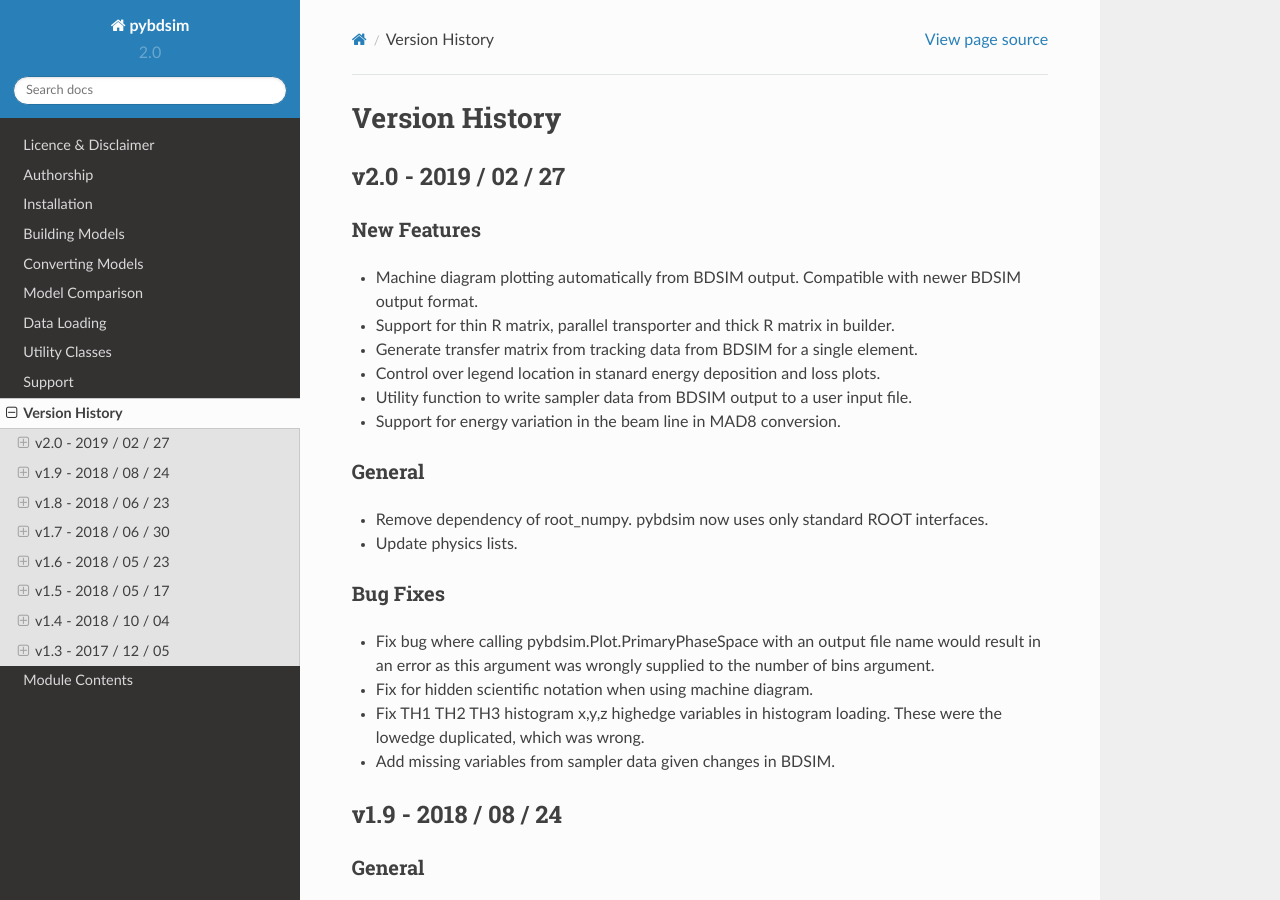
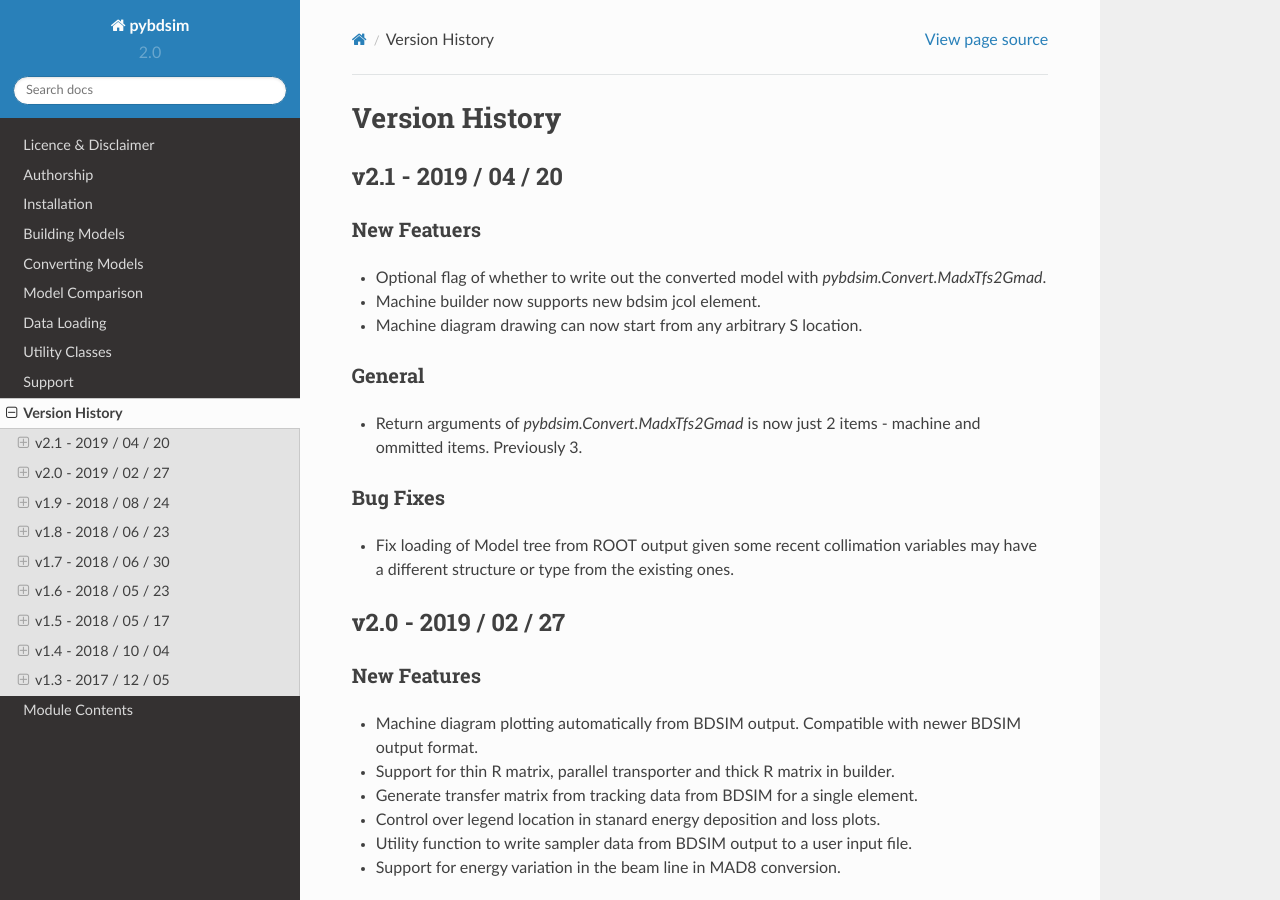
Before and after one commit to bdsim-collaboration/pybdsim, a Sphinx documentation site: the page built from docs/source/version_history.rst, in a window 1280 px wide and 900 px high. Built offline with Sphinx 7.4.7 and the Read the Docs theme 2.0.0, drawn with Linux system fonts in a browser that asks for light colours.

Commit message:
Document changes and update docstrings for changed interfaces.

```diff
--- a/docs/source/version_history.rst
+++ b/docs/source/version_history.rst
@@ -1,6 +1,27 @@
 ===============
 Version History
 ===============
+
+v2.1 - 2019 / 04 / 20
+=====================
+
+New Featuers
+------------
+
+* Optional flag of whether to write out the converted model with `pybdsim.Convert.MadxTfs2Gmad`.
+* Machine builder now supports new bdsim jcol element.
+* Machine diagram drawing can now start from any arbitrary S location.
+
+General
+-------
+
+* Return arguments of `pybdsim.Convert.MadxTfs2Gmad` is now just 2 items - machine and ommitted items. Previously 3.
+
+Bug Fixes
+---------
+
+* Fix loading of Model tree from ROOT output given some recent collimation variables may have
+  a different structure or type from the existing ones.
 
 v2.0 - 2019 / 02 / 27
 =====================
```
Also changed, not shown: 1 other file.
